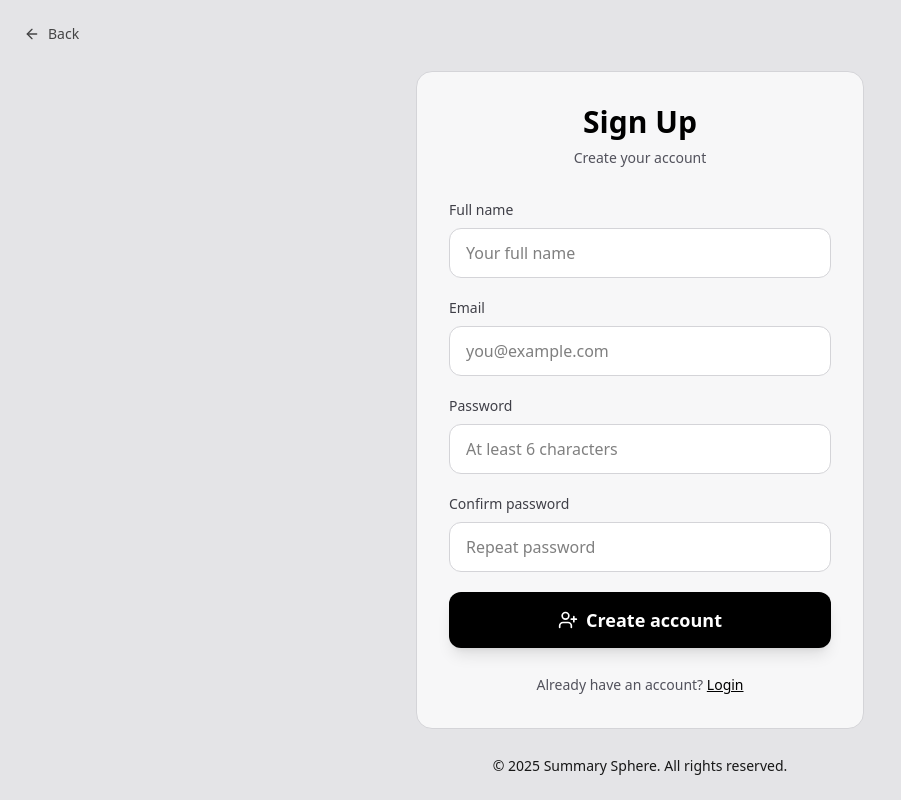
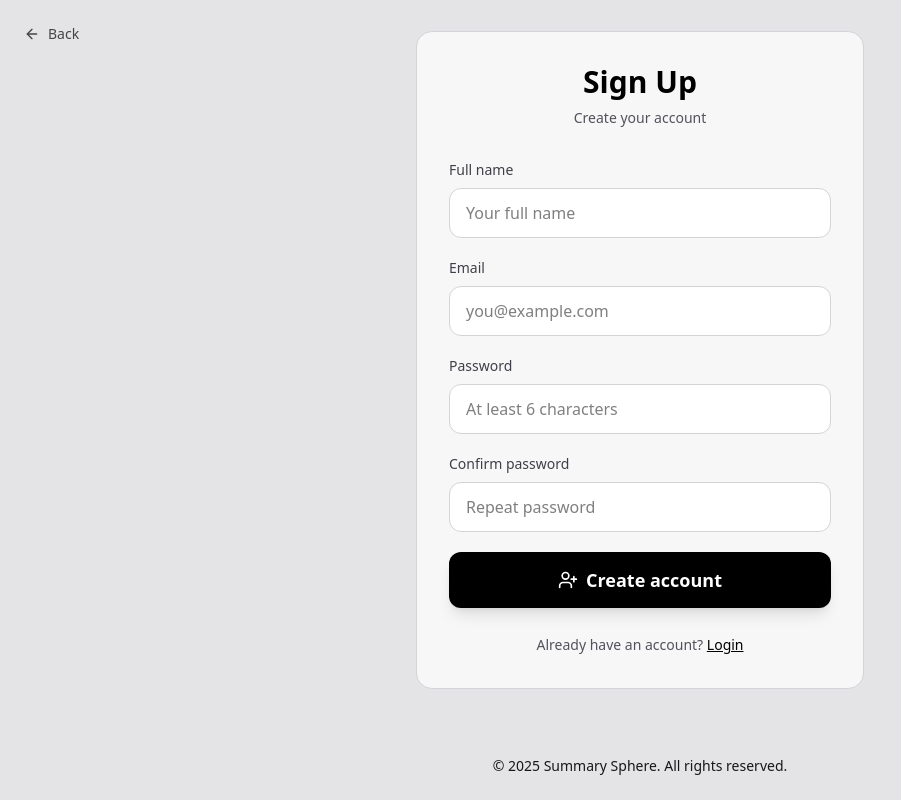
Before and after one commit to Rbt-Ghost/SummarySphere-Frontend, a React (Vite) app: page /signup in a window 1280 px wide. Shown: the whole page, without its empty margins (0-901 px from the left). Built offline with nearby package versions, Linux system fonts and the light colour scheme; no server answers.

Commit message:
Add relative padding to background divs in Login, SignUp, and Upload pages for better layout

```diff
--- a/src/pages/Login.tsx
+++ b/src/pages/Login.tsx
@@ -75,8 +75,8 @@ export default function Login() {
 		<div
 			className={
 				dark
-					? "min-h-screen bg-slate-900 text-white flex flex-col items-center justify-center px-6"
-					: "min-h-screen bg-zinc-200 text-black flex flex-col items-center justify-center px-6"
+					? "min-h-screen bg-slate-900 text-white flex flex-col items-center justify-center px-6 relative pb-20"
+					: "min-h-screen bg-zinc-200 text-black flex flex-col items-center justify-center px-6 relative pb-20"
 			}
 		>
 			<button
--- a/src/pages/SignUp.tsx
+++ b/src/pages/SignUp.tsx
@@ -97,8 +97,8 @@ export default function SignUp() {
     <div
       className={
         dark
-          ? "min-h-screen bg-slate-900 text-white flex flex-col items-center justify-center px-6"
-          : "min-h-screen bg-zinc-200 text-black flex flex-col items-center justify-center px-6"
+          ? "min-h-screen bg-slate-900 text-white flex flex-col items-center justify-center px-6 relative pb-20"
+          : "min-h-screen bg-zinc-200 text-black flex flex-col items-center justify-center px-6 relative pb-20"
       }
     >
       <button
--- a/src/pages/Upload.tsx
+++ b/src/pages/Upload.tsx
@@ -104,8 +104,8 @@ export default function Upload() {
     <div
       className={
         dark
-          ? "min-h-screen bg-slate-900 text-white flex flex-col items-center justify-center px-6"
-          : "min-h-screen bg-zinc-200 text-black flex flex-col items-center justify-center px-6"
+          ? "min-h-screen bg-slate-900 text-white flex flex-col items-center justify-center px-6 relative pb-20"
+          : "min-h-screen bg-zinc-200 text-black flex flex-col items-center justify-center px-6 relative pb-20"
       }
     >
       {/* ToastProvider REMOVED */}
```
